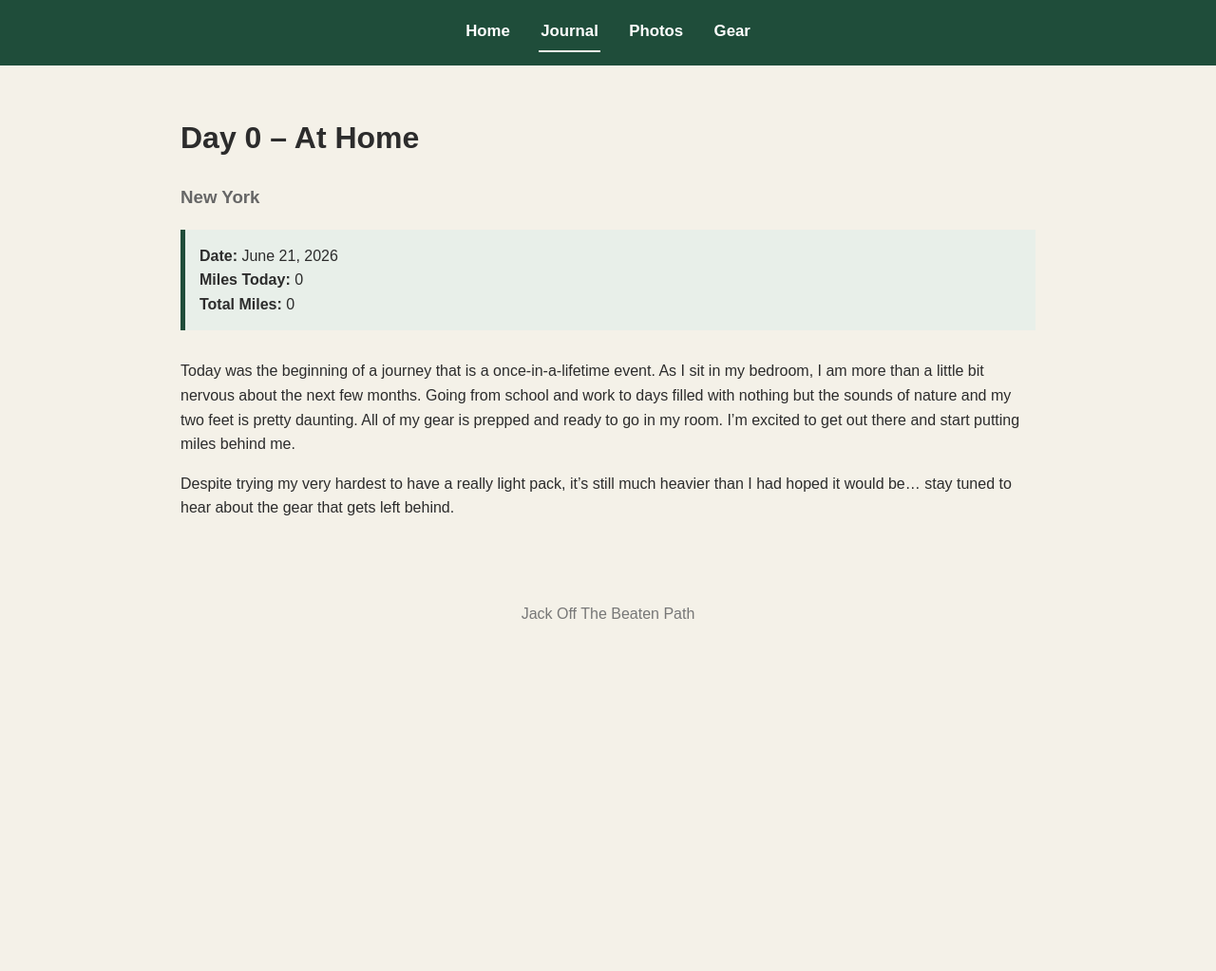
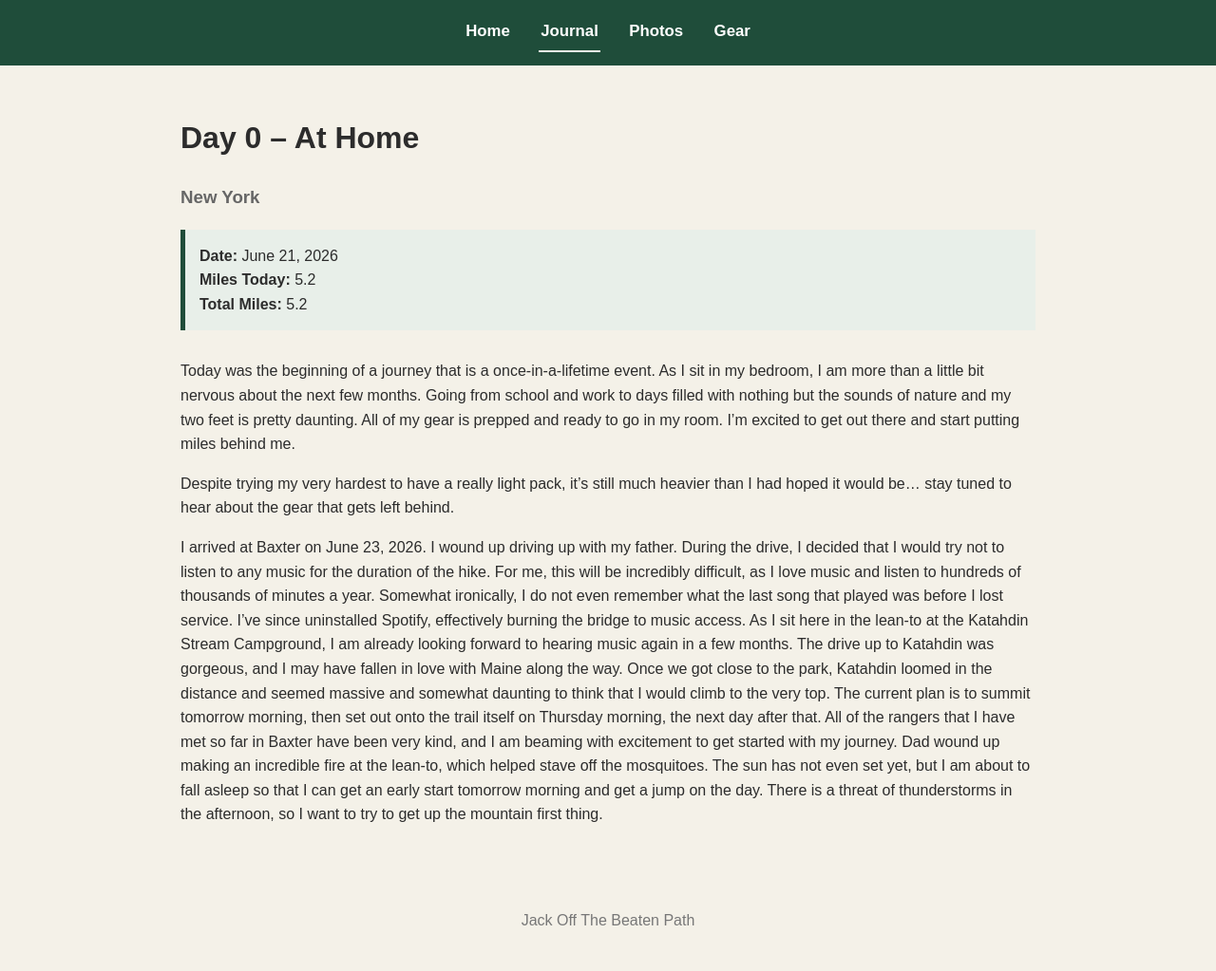
Before and after one commit to Sun-Tzu01/jackoffthebeatenpath.github.io, a Jekyll site: the page built from _journal/day0.md, in a window 1280 px wide. Shown: the whole page at 95% size. Built offline with Jekyll 4.4.1, drawn with Linux system fonts in a browser that asks for light colours; before the commit the page ends 900 px from its top, so only the background shows below that.

Commit message:
Update day0.md

```diff
--- a/_journal/day0.md
+++ b/_journal/day0.md
@@ -3,11 +3,13 @@ layout: post
 title: "Day 0 – At Home"
 date: 2026-06-21
 location: New York
-miles_today: 0
-miles_total: 0
+miles_today: 5.2
+miles_total: 5.2
 summary: The calm before the storm.
 ---
 
 Today was the beginning of a journey that is a once-in-a-lifetime event. As I sit in my bedroom, I am more than a little bit nervous about the next few months. Going from school and work to days filled with nothing but the sounds of nature and my two feet is pretty daunting. All of my gear is prepped and ready to go in my room. I'm excited to get out there and start putting miles behind me.
 
 Despite trying my very hardest to have a really light pack, it's still much heavier than I had hoped it would be... stay tuned to hear about the gear that gets left behind.
+
+I arrived at Baxter on June 23, 2026. I wound up driving up with my father. During the drive, I decided that I would try not to listen to any music for the duration of the hike. For me, this will be incredibly difficult, as I love music and listen to hundreds of thousands of minutes a year. Somewhat ironically, I do not even remember what the last song that played was before I lost service. I've since uninstalled Spotify, effectively burning the bridge to music access. As I sit here in the lean-to at the Katahdin Stream Campground, I am already looking forward to hearing music again in a few months. The drive up to Katahdin was gorgeous, and I may have fallen in love with Maine along the way. Once we got close to the park, Katahdin loomed in the distance and seemed massive and somewhat daunting to think that I would climb to the very top. The current plan is to summit tomorrow morning, then set out onto the trail itself on Thursday morning, the next day after that. All of the rangers that I have met so far in Baxter have been very kind, and I am beaming with excitement to get started with my journey. Dad wound up making an incredible fire at the lean-to, which helped stave off the mosquitoes. The sun has not even set yet, but I am about to fall asleep so that I can get an early start tomorrow morning and get a jump on the day. There is a threat of thunderstorms in the afternoon, so I want to try to get up the mountain first thing.
```
